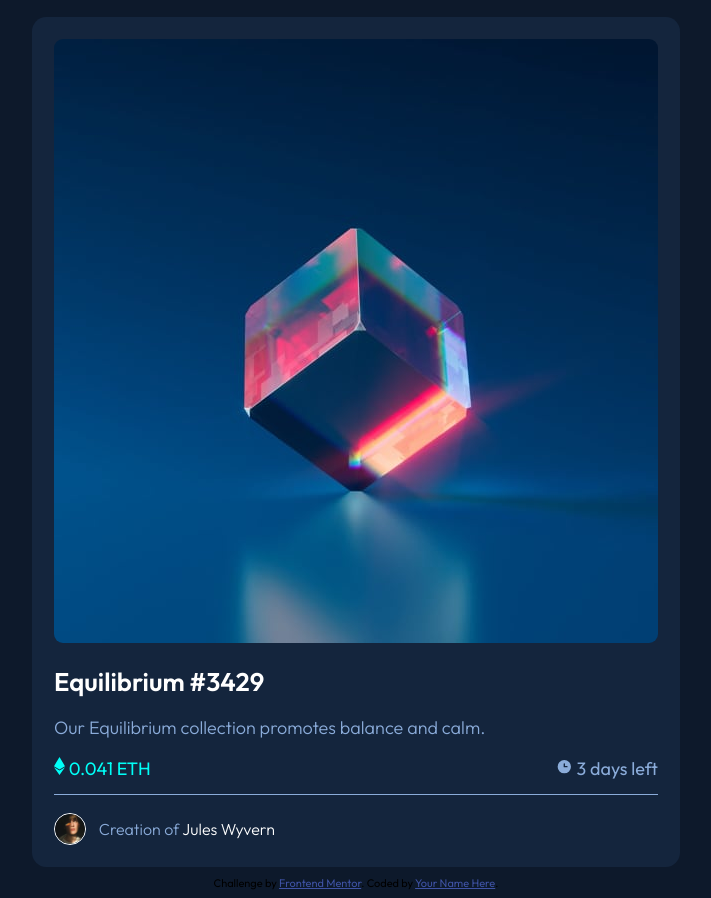
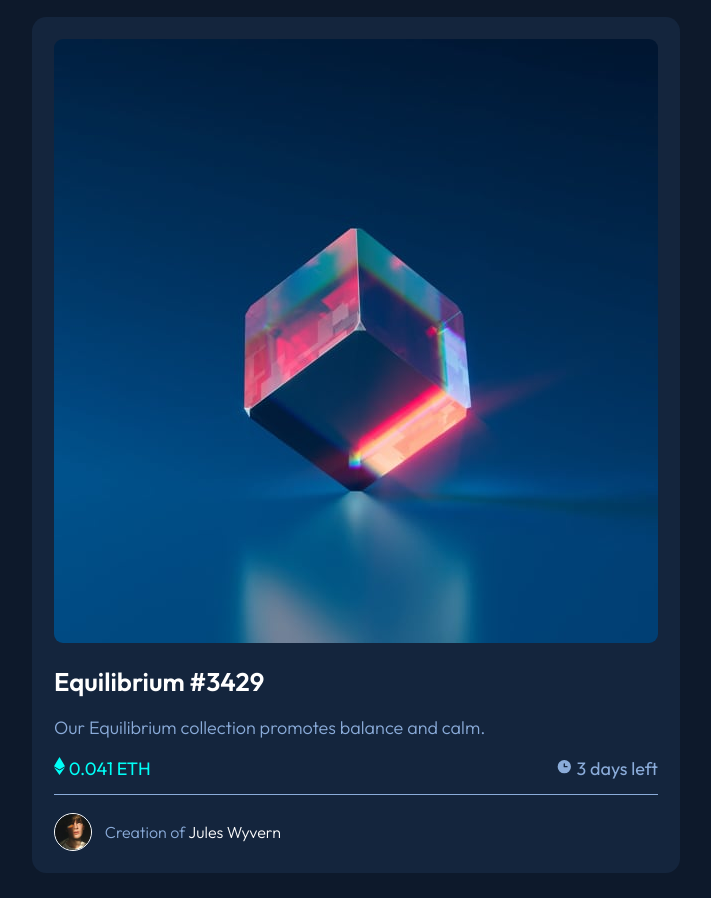
Before and after one commit to dheysonalves/nft-preview-card-component, a plain HTML site: page index.html in a window 1280 px wide. Shown: the whole page, without its empty margins (284-995 px from the left). Drawn offline with Linux system fonts and the light colour scheme.

Commit message:
feat: update the full height sizes

```diff
--- a/index.html
+++ b/index.html
@@ -54,10 +54,6 @@
 
   </main>
 
-  <footer class="attribution">
-    Challenge by <a href="https://www.frontendmentor.io?ref=challenge" target="_blank">Frontend Mentor</a>.
-    Coded by <a href="#">Your Name Here</a>.
-  </footer>
 </body>
 
 </html>
--- a/styles.css
+++ b/styles.css
@@ -30,20 +30,23 @@
 **::after {
 	box-sizing: border-box;
 	font: inherit;
+	padding: 0;
+	border: 0;
+	margin: 0;
 }
 
 body {
 	font-size: var(--fs-base);
-	min-height: 100vh;
 	background-color: var(--clr-neutral-main-dark-blue);
 	font-family: "Outfit", sans-serif;
-	padding: 0;
-	border: 0;
 	vertical-align: baseline;
+	overflow: auto;
+	min-height: 100vh;
 }
 
 .main {
 	display: grid;
+	min-height: 100vh;
 }
 
 .card {
@@ -57,7 +60,7 @@ body {
 
 .card-header {
 	padding-bottom: 0.9rem;
-	border-bottom: 0.1px solid var(--clr-primary-soft-blue);
+	border-bottom: 0.1em solid var(--clr-primary-soft-blue);
 }
 
 .card-header--title {
@@ -104,7 +107,7 @@ body {
 .card-footer--img {
 	border: 1px solid var(--clr-white);
 	border-radius: 4em;
-	max-width: min(30px, 80%);
+	max-width: min(2em, 80%);
 }
 
 .card-footer--span {
```
